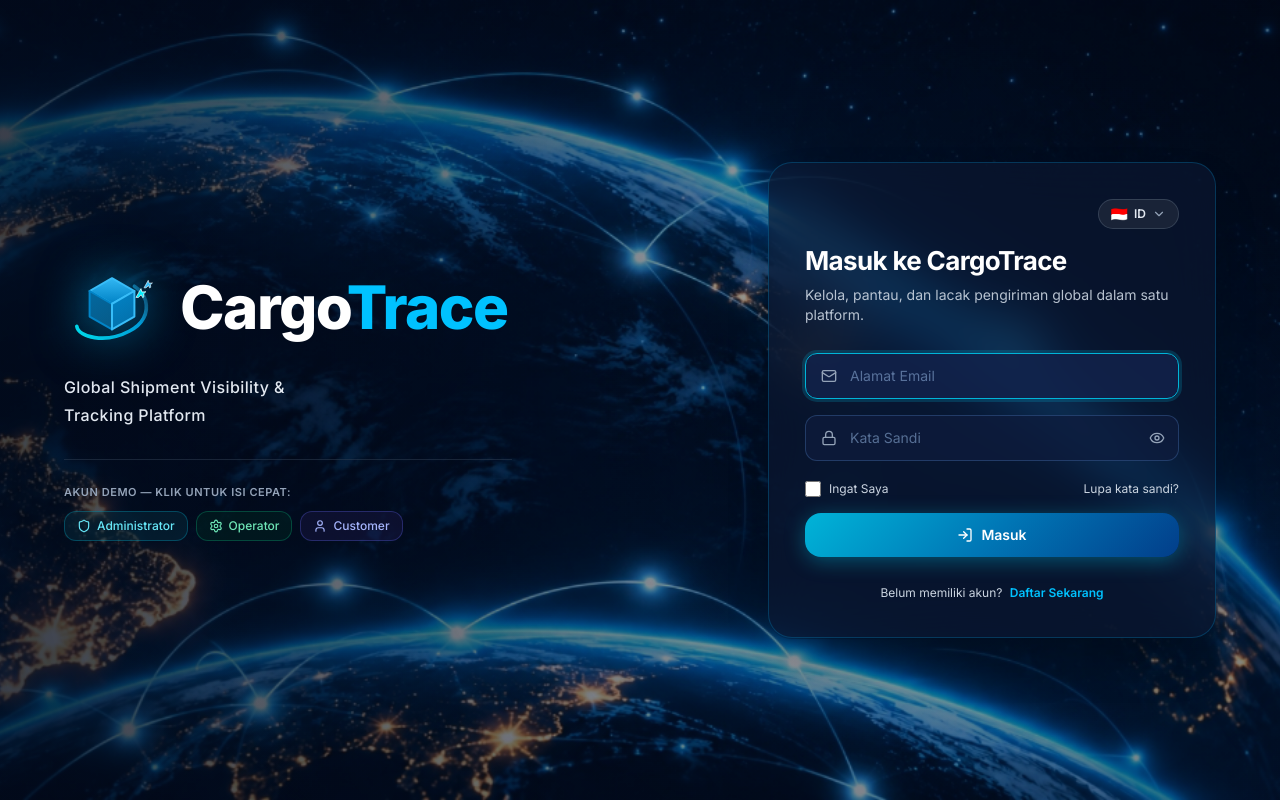
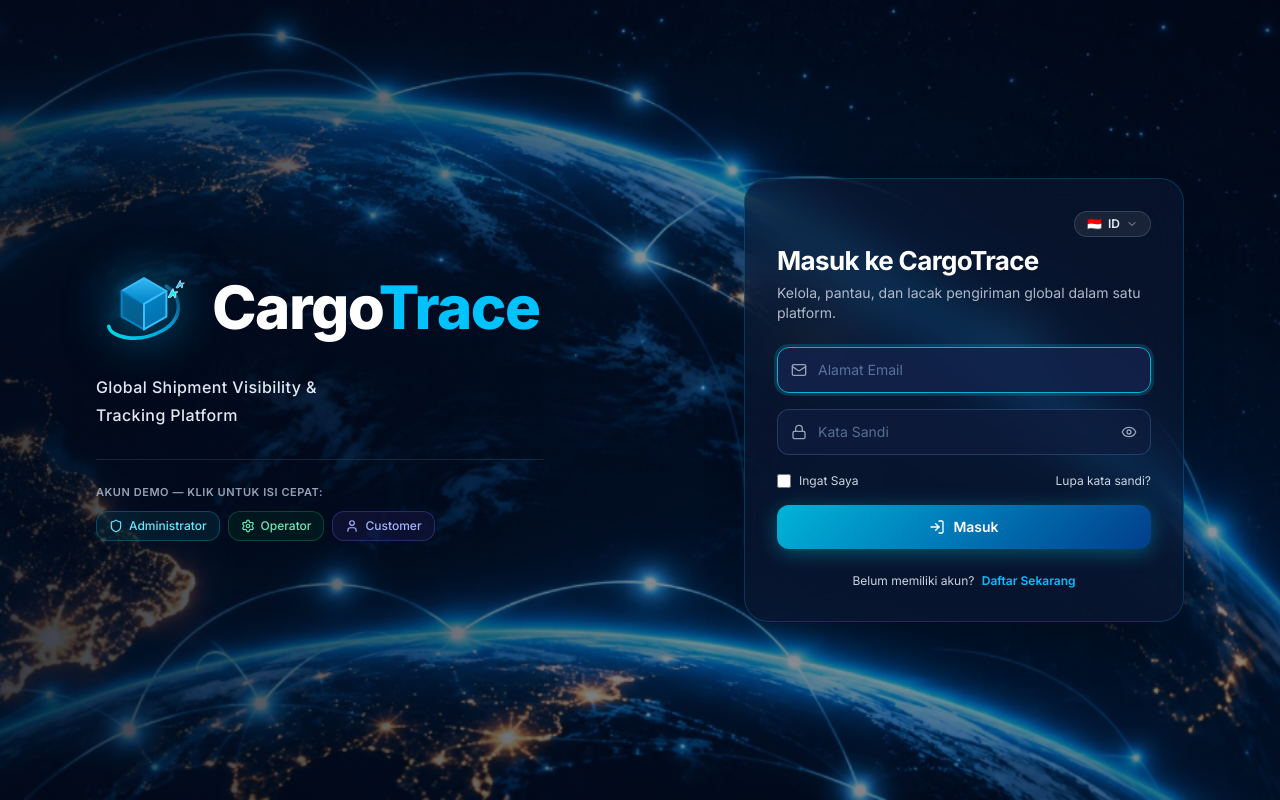
Before and after one commit to rafifproject/CargoTrace-UAS-Rafif, a Laravel app: page /login in a window 1280 px wide. Run offline with Laravel 12, Linux system fonts and the light colour scheme; some libraries are stand-ins or nearby versions.

Commit message:
fix(ui): adjust login & register layout spacing, expand container width, and refine card rectangle fit & typography

```diff
--- a/resources/views/auth/login.blade.php
+++ b/resources/views/auth/login.blade.php
@@ -79,14 +79,14 @@
     </div>
 
     {{-- Main Container --}}
-    <div class="relative z-10 w-full max-w-7xl mx-auto px-6 sm:px-10 lg:px-16 py-12 flex flex-col lg:flex-row items-center justify-between gap-12 lg:gap-16">
+    <div class="relative z-10 w-full max-w-[1480px] mx-auto px-6 sm:px-10 lg:px-16 xl:px-24 py-10 flex flex-col lg:flex-row items-center justify-between gap-10 lg:gap-16">
 
         {{-- LEFT COLUMN: Glowing 3D Logo & Brand Presentation --}}
-        <div class="w-full lg:w-1/2 flex flex-col justify-center items-start text-left">
+        <div class="w-full lg:flex-1 max-w-xl flex flex-col justify-center items-start text-left">
 
             <div class="flex items-center gap-5 mb-3">
                 {{-- Isometric 3D Cargo Box with Orbit & Airplanes (Official Logo Mockup) --}}
-                <div class="w-20 h-20 sm:w-24 sm:h-24 flex-shrink-0 drop-shadow-[0_0_25px_rgba(0,194,255,0.6)]">
+                <div class="w-18 h-18 sm:w-22 sm:h-22 lg:w-24 lg:h-24 flex-shrink-0 drop-shadow-[0_0_25px_rgba(0,194,255,0.6)]">
                     <svg viewBox="0 0 120 120" fill="none" xmlns="http://www.w3.org/2000/svg" class="w-full h-full">
                         <defs>
                             <linearGradient id="cubeTop" x1="60" y1="20" x2="60" y2="55" gradientUnits="userSpaceOnUse">
@@ -176,24 +176,24 @@
         </div>
 
         {{-- RIGHT COLUMN: Glassmorphism Login Card --}}
-        <div class="w-full lg:w-auto lg:min-w-[420px] max-w-md">
-            <div class="glass-card rounded-3xl p-8 sm:p-9 shadow-2xl relative">
+        <div class="w-full sm:w-[420px] lg:w-[440px] flex-shrink-0">
+            <div class="glass-card rounded-2xl sm:rounded-3xl p-7 sm:p-8 shadow-2xl relative">
 
                 {{-- Language Selector Pill (Top Right) --}}
-                <div class="flex justify-end mb-4">
+                <div class="flex justify-end mb-2">
                     <div class="inline-flex items-center gap-1.5 px-3 py-1 rounded-full border border-slate-600/60 bg-slate-800/80 text-xs text-white cursor-pointer hover:border-slate-500 transition-colors">
-                        <span class="text-sm">🇮🇩</span>
-                        <span class="font-semibold text-slate-200">ID</span>
-                        <i data-lucide="chevron-down" class="w-3.5 h-3.5 text-slate-400"></i>
+                        <span class="text-xs">🇮🇩</span>
+                        <span class="font-semibold text-slate-200 text-xs">ID</span>
+                        <i data-lucide="chevron-down" class="w-3 h-3 text-slate-400"></i>
                     </div>
                 </div>
 
                 {{-- Card Header --}}
-                <div class="mb-7">
+                <div class="mb-6">
                     <h2 class="text-2xl sm:text-[26px] font-bold text-white tracking-tight leading-tight">
                         Masuk ke CargoTrace
                     </h2>
-                    <p class="text-xs sm:text-sm text-slate-300/90 mt-2 leading-relaxed">
+                    <p class="text-xs sm:text-sm text-slate-300/85 mt-1.5 leading-relaxed">
                         Kelola, pantau, dan lacak pengiriman global dalam satu platform.
                     </p>
                 </div>
@@ -218,48 +218,48 @@
 
                     {{-- Email Input --}}
                     <div class="relative">
-                        <div class="absolute inset-y-0 left-0 flex items-center pl-4 pointer-events-none text-slate-400">
+                        <div class="absolute inset-y-0 left-0 flex items-center pl-3.5 pointer-events-none text-slate-400">
                             <i data-lucide="mail" class="w-4 h-4"></i>
                         </div>
                         <input type="email" id="email" name="email" value="{{ old('email') }}" required autofocus
                                placeholder="Alamat Email"
-                               class="input-dark w-full pl-11 pr-4 py-3 rounded-xl text-xs sm:text-sm">
+                               class="input-dark w-full pl-10 pr-4 py-2.5 sm:py-3 rounded-xl text-xs sm:text-sm">
                     </div>
 
                     {{-- Password Input with Show/Hide Toggle --}}
                     <div class="relative">
-                        <div class="absolute inset-y-0 left-0 flex items-center pl-4 pointer-events-none text-slate-400">
+                        <div class="absolute inset-y-0 left-0 flex items-center pl-3.5 pointer-events-none text-slate-400">
                             <i data-lucide="lock" class="w-4 h-4"></i>
                         </div>
                         <input type="password" id="password" name="password" required
                                placeholder="Kata Sandi"
-                               class="input-dark w-full pl-11 pr-11 py-3 rounded-xl text-xs sm:text-sm">
+                               class="input-dark w-full pl-10 pr-10 py-2.5 sm:py-3 rounded-xl text-xs sm:text-sm">
                         <button type="button" onclick="togglePassword()" class="absolute inset-y-0 right-0 flex items-center pr-3.5 text-slate-400 hover:text-slate-200">
                             <i data-lucide="eye" class="w-4 h-4" id="eye-icon"></i>
                         </button>
                     </div>
 
                     {{-- Remember Me & Forgot Password --}}
-                    <div class="flex items-center justify-between pt-1">
+                    <div class="flex items-center justify-between text-xs pt-0.5">
                         <label class="flex items-center gap-2 cursor-pointer select-none">
-                            <input type="checkbox" id="remember" name="remember" class="w-4 h-4 rounded border-slate-600 bg-slate-800 text-cyan-500 focus:ring-cyan-500">
-                            <span class="text-xs text-slate-300">Ingat Saya</span>
+                            <input type="checkbox" id="remember" name="remember" class="w-3.5 h-3.5 rounded border-slate-600 bg-slate-800 text-cyan-500 focus:ring-cyan-500">
+                            <span class="text-slate-300">Ingat Saya</span>
                         </label>
-                        <a href="javascript:alert('Gunakan password demo: password');" class="text-xs text-slate-300 hover:text-cyan-300 transition-colors">
+                        <a href="javascript:alert('Gunakan password demo: password');" class="text-slate-300 hover:text-cyan-300 transition-colors">
                             Lupa kata sandi?
                         </a>
                     </div>
 
                     {{-- Submit Button (Rounded Pill Gradient) --}}
                     <button type="submit"
-                            class="btn-cyan-glow w-full mt-3 py-3 px-5 rounded-2xl text-xs sm:text-sm font-semibold text-white flex items-center justify-center gap-2">
+                            class="btn-cyan-glow w-full mt-2 py-2.5 sm:py-3 px-5 rounded-xl text-xs sm:text-sm font-semibold text-white flex items-center justify-center gap-2">
                         <i data-lucide="log-in" class="w-4 h-4"></i>
                         <span>Masuk</span>
                     </button>
                 </form>
 
                 {{-- Register Link --}}
-                <div class="mt-7 text-center">
+                <div class="mt-6 text-center">
                     <p class="text-xs text-slate-300">
                         Belum memiliki akun?
                         <a href="{{ route('register') }}" class="font-semibold text-[#00C2FF] hover:text-cyan-300 transition-colors ml-1">
```
Also changed, not shown: resources/views/auth/register.blade.php (+10 -10 lines).
